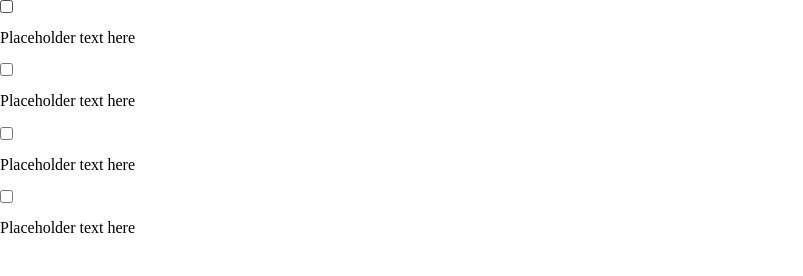
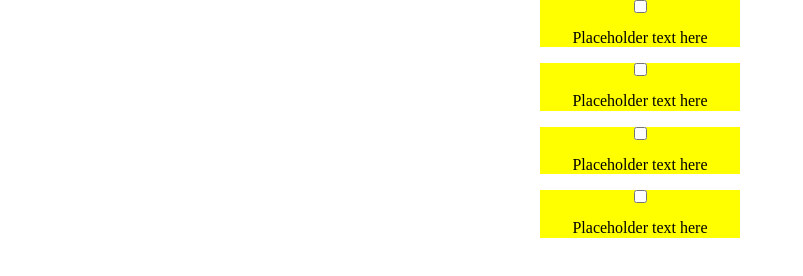
Before and after one commit to WebDevBrum/Scrimming, a React app in the folder Module11-React/Learn-React/React-todo-app/: page / in a window 1280 px wide. Shown: the whole page, without its empty margins (0-803 px from the left). Built offline with nearby package versions, Linux system fonts and the light colour scheme.

Commit message:
my solution to phase 2 problem

```diff
--- a/Module11-React/Learn-React/React-todo-app/App.js
+++ b/Module11-React/Learn-React/React-todo-app/App.js
@@ -8,20 +8,15 @@ Time to have fun styling! But first things first:
 
 import React from "react"
 
+import TodoItem from './TodoItem';
+
 function App() {
     return (
         <div>
-            <input type="checkbox" />
-            <p>Placeholder text here</p>
-
-            <input type="checkbox" />
-            <p>Placeholder text here</p>
-
-            <input type="checkbox" />
-            <p>Placeholder text here</p>
-
-            <input type="checkbox" />
-            <p>Placeholder text here</p>
+            <TodoItem />
+            <TodoItem />
+            <TodoItem />
+            <TodoItem />
         </div>
     )
 }
--- /dev/null
+++ b/Module11-React/Learn-React/React-todo-app/TodoItem.js
@@ -0,0 +1,12 @@
+import React from 'react';
+
+function TodoItem() {
+    return (
+        <div className='card'>
+            <input type="checkbox" />
+            <p>Placeholder text here</p>
+        </div>
+    )
+}
+
+export default TodoItem;
--- a/Module11-React/Learn-React/React-todo-app/style.css
+++ b/Module11-React/Learn-React/React-todo-app/style.css
@@ -1 +1,8 @@
 body { }
+
+.card {
+    background-color: yellow;
+    text-align: center;
+    margin: auto;
+    width: 200px;
+}
```
